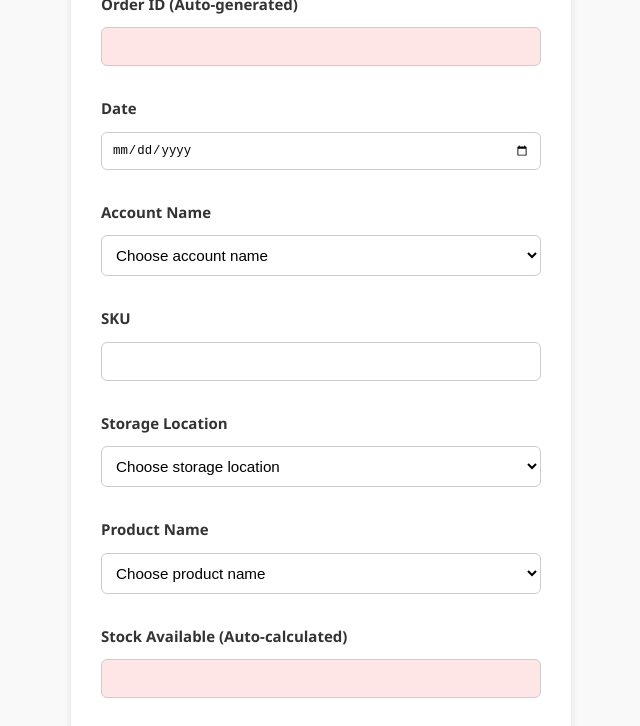
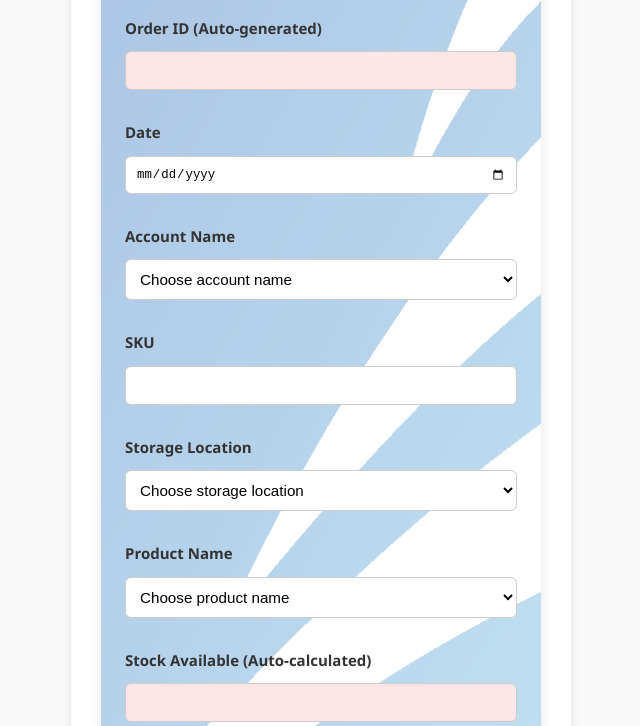
Before and after one commit to mazharmecci/drophome, a plain HTML site: page forms/outbound.html in a window 1280 px wide. Shown: the part 215-941 px from the top of the page, without its empty margins (319-959 px from the left). Drawn offline with Linux system fonts and the light colour scheme; no server answers.

Commit message:
Update outbound.html

```diff
--- a/forms/outbound.html
+++ b/forms/outbound.html
@@ -8,6 +8,7 @@
 </head>
 <body>
   <div class="form-container">
+    <div class="outlayer-bg">
       <header style="display: flex; align-items: center; justify-content: center; gap: 12px;">
         <img src="../images/DH-white.png" alt="Drophome Logo" style="height: 32px; width: auto;" />
         <span>Outbound Orders 📤</span>
@@ -163,6 +164,7 @@
         <button type="submit">Submit</button>
       </form>
     </div>
+  </div>
 
   <!-- Success Popup -->
   <div id="successPopup" class="popup hidden">
```
Lines whose indentation alone changed are shown as unchanged.
